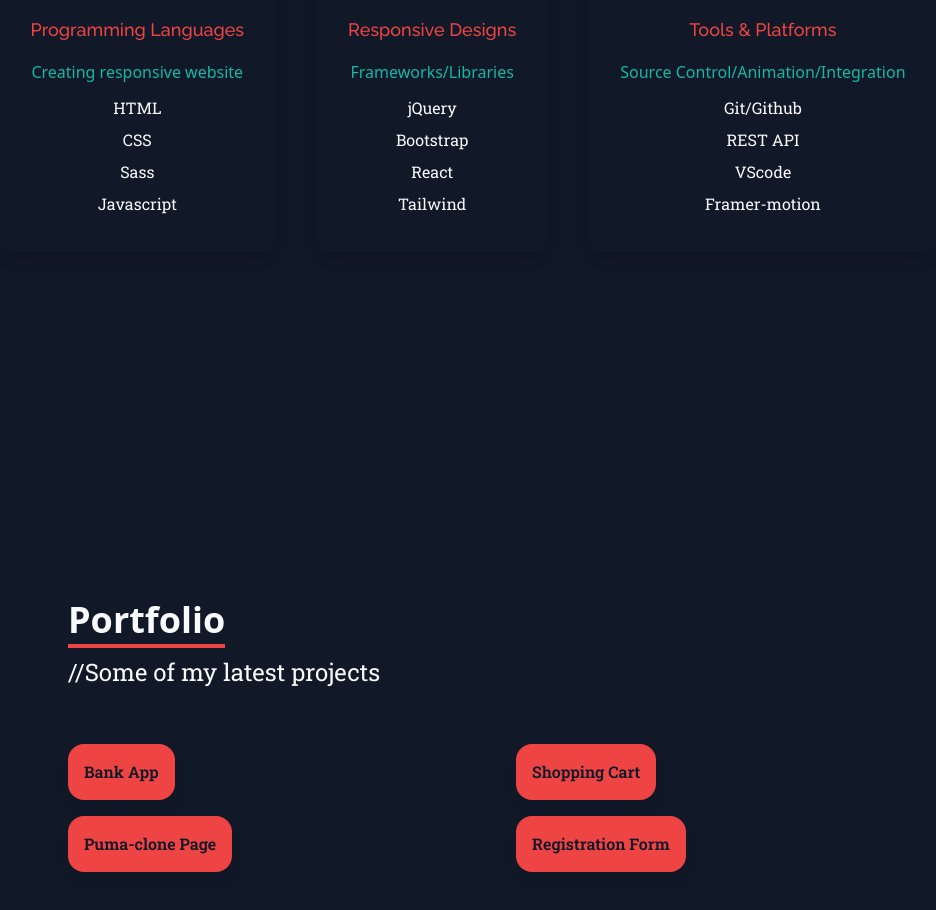
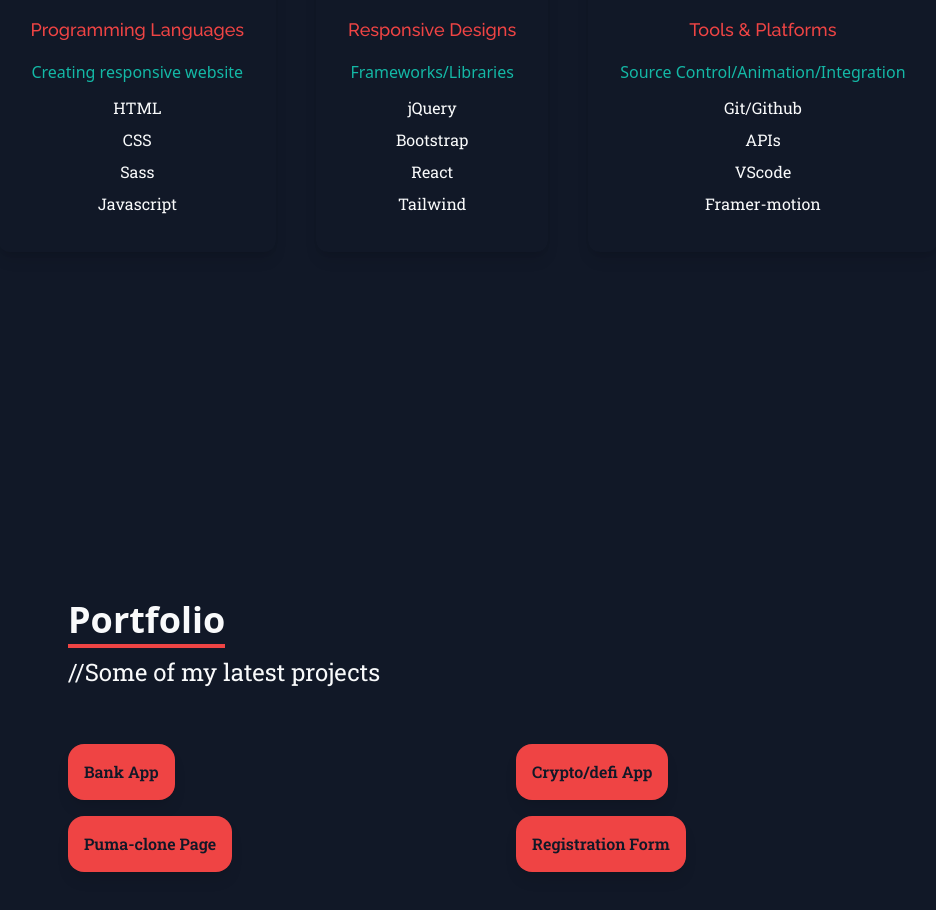
Before and after one commit to Tpisaac/tpisaac.github.io, a React (Vite) app: page / in a window 1280 px wide. Shown: the part 1920-2830 px from the top of the page, without its empty margins (172-1108 px from the left). Built offline with nearby package versions, Linux system fonts and the light colour scheme.

Commit message:
added defi app

```diff
--- a/src/components/Cycle.jsx
+++ b/src/components/Cycle.jsx
@@ -17,7 +17,7 @@ function Cycle() {
           Layout="isOpen"
           className="text-gray-50 dark:text-gray-900  roboto font-semibold"
         >
-          Shopping Cart
+          Crypto/defi App
         </m.h2>
         <AnimatePresence>
           {isOpen && (
@@ -29,8 +29,8 @@ function Cycle() {
               className="expand sm:w-60 text-white"
             >
               <p className=" dark:text-gray-900 raleway">
-                This is a fully responsive Shopping-Cart page. Built with
-                React.js, CSS/Tailwind.
+                This is a fully responsive Cryptocurrency page, with live coins
+                market data using coingecko api.
               </p>
               <p className=" dark:text-gray-900 raleway">
                 The buttons below are snippets from the codebase that showcase
@@ -40,7 +40,7 @@ function Cycle() {
                 <button>
                   <a
                     className=" bg-gray-900 raleway rounded-md dark:hover:bg-teal-400 dark:hover:border-white text-white dark:text-gray-50 border-2 px-8 py-1 mt-6 flex text-center"
-                    href="https://tpisaac.com/shopping-cart"
+                    href="https://tpisaac.com/defi-app/"
                     target="_blank"
                   >
                     Demo
@@ -49,7 +49,7 @@ function Cycle() {
                 <button>
                   <a
                     className=" bg-gray-900 raleway rounded-md dark:hover:bg-teal-400 dark:hover:border-white text-white dark:text-gray-50 border-2 px-8 py-1 mt-6 flex text-center"
-                    href="https://github.com/Tpisaac/shopping-cart"
+                    href="https://github.com/Tpisaac/defi-app"
                     target="_blank"
                   >
                     Code
--- a/src/components/Skills.jsx
+++ b/src/components/Skills.jsx
@@ -86,7 +86,7 @@ function Skills() {
               Git/Github
             </p>
             <p className="text-gray-800 py-1 roboto dark:text-gray-50 dark:hover:text-gray-100">
-              REST API
+              APIs
             </p>
             <p className="text-gray-800 py-1 roboto dark:text-gray-50 dark:hover:text-gray-100">
               VScode
```
